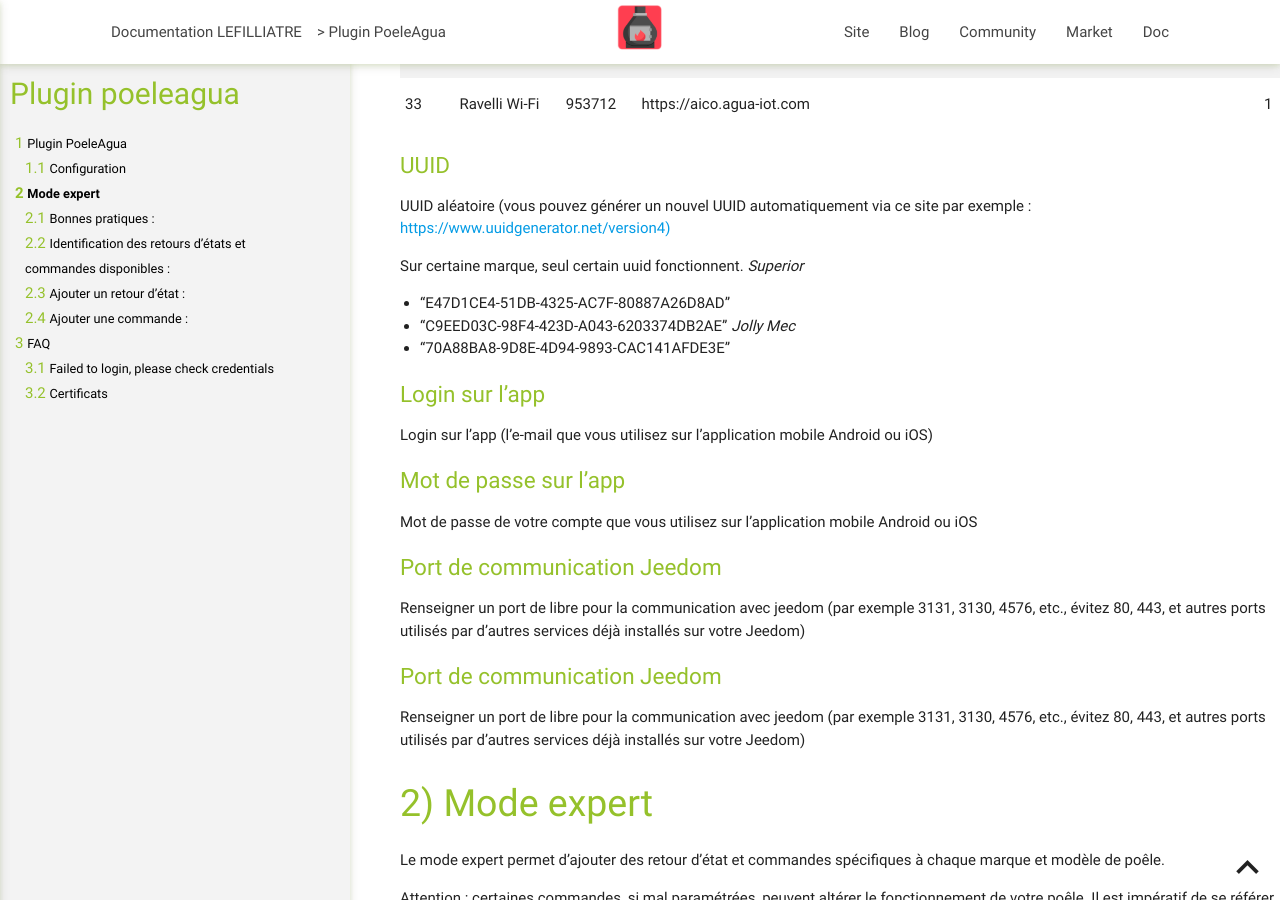
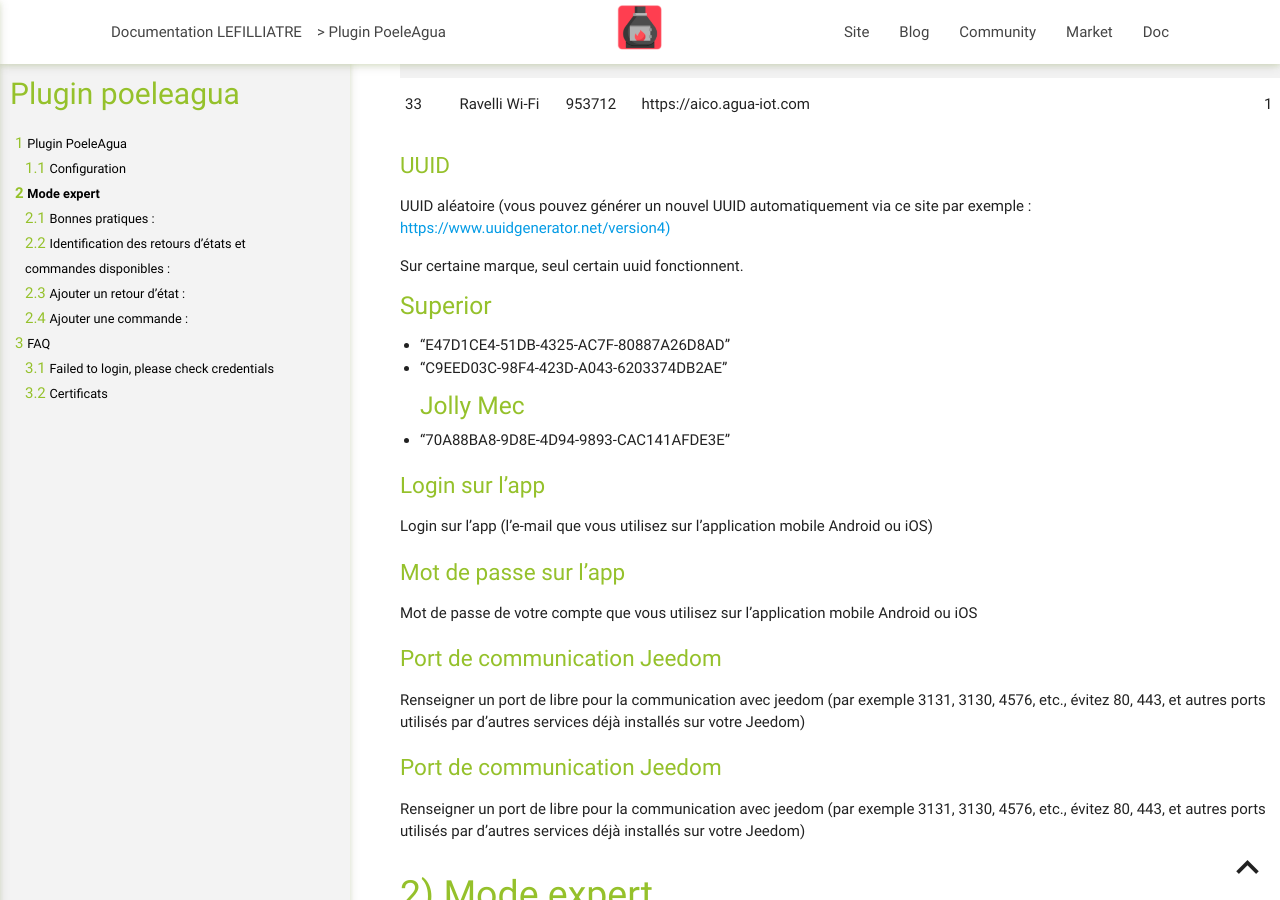
Before and after one commit to lefilliatre/lefilliatre-documentation, a Jekyll site: the page built from PoeleAgua/fr_FR/index.md, in a window 1280 px wide and 900 px high, scrolled down 2660 px. Built offline with Jekyll 4.4.1, drawn with Linux system fonts in a browser that asks for light colours.

```diff
--- a/PoeleAgua/fr_FR/index.md
+++ b/PoeleAgua/fr_FR/index.md
@@ -65,10 +65,10 @@ Vous devez renseigner tout d’abord l’adresse de la plateforme Agua IOT de vo
 UUID aléatoire (vous pouvez générer un nouvel UUID automatiquement via ce site par exemple : [https://www.uuidgenerator.net/version4)][]
 
 Sur certaine marque, seul certain uuid fonctionnent.
-_Superior_
+##### Superior
 - "E47D1CE4-51DB-4325-AC7F-80887A26D8AD"
 - "C9EED03C-98F4-423D-A043-6203374DB2AE"
-_Jolly Mec_
+##### Jolly Mec
 - "70A88BA8-9D8E-4D94-9893-CAC141AFDE3E"
 
 
```
